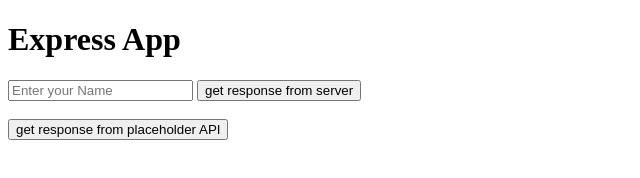
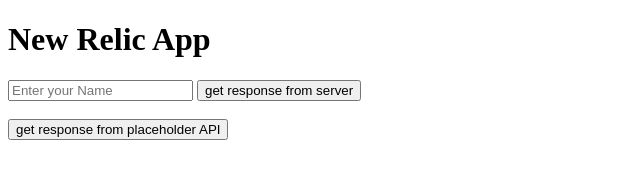
Before and after one commit to ashwinraj-afk/newrelic, a website: page public/index.html in a window 1280 px wide. Shown: the whole page, without its empty margins (0-640 px from the left). Drawn offline with Linux system fonts and the light colour scheme.

Commit message:
Update index.html

```diff
--- a/public/index.html
+++ b/public/index.html
@@ -2,11 +2,11 @@
 <html>
 
 <head>
-    <title>New Relic app</title>
+    <title>New Relic App</title>
 </head>
 
 <body>
-    <h1>Express App</h1>
+    <h1>New Relic App</h1>
     <input type="text" id="textInput" placeholder="Enter your Name">
     <button id="getData">get response from server</button>
     <br><br>
```
